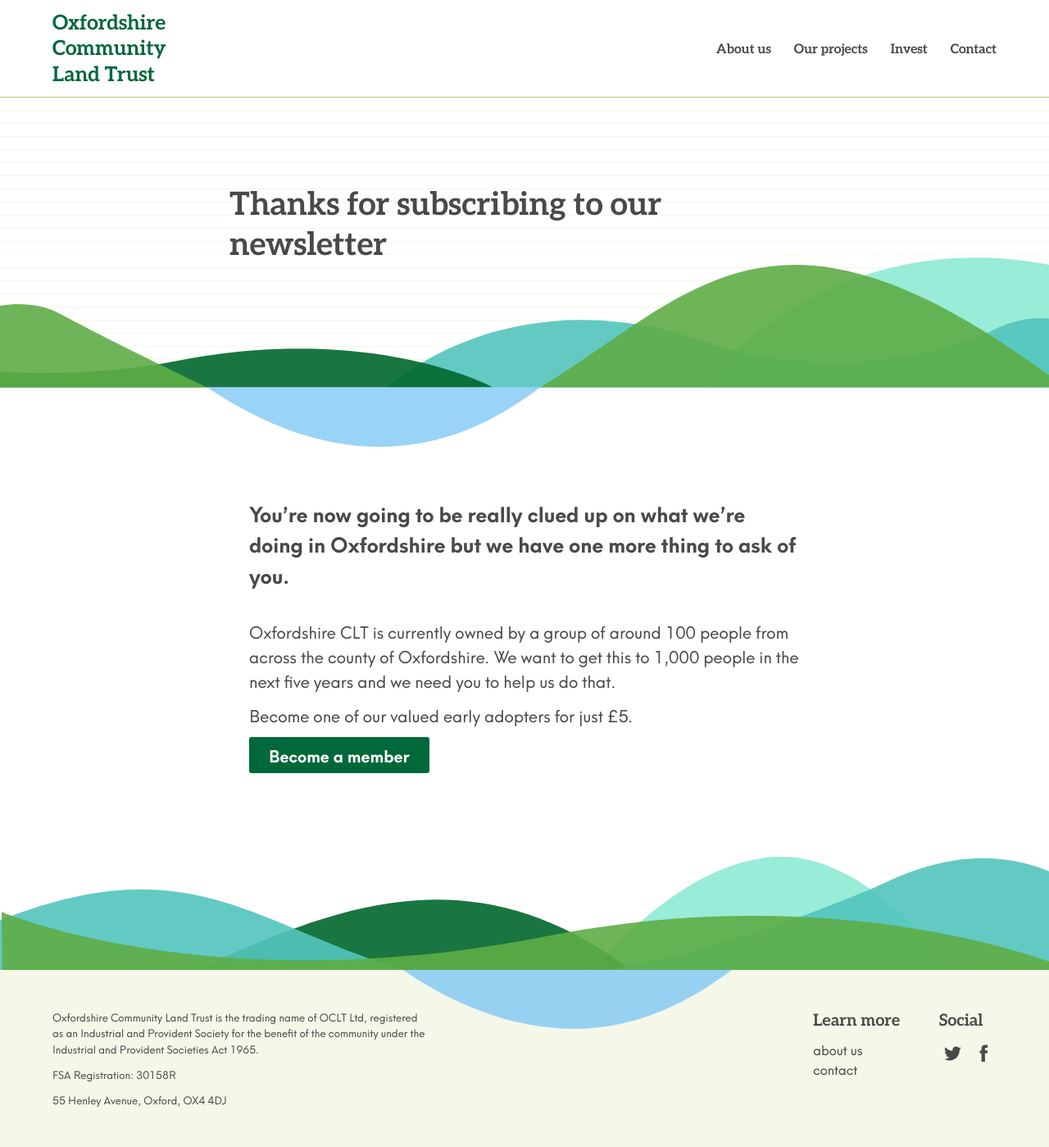
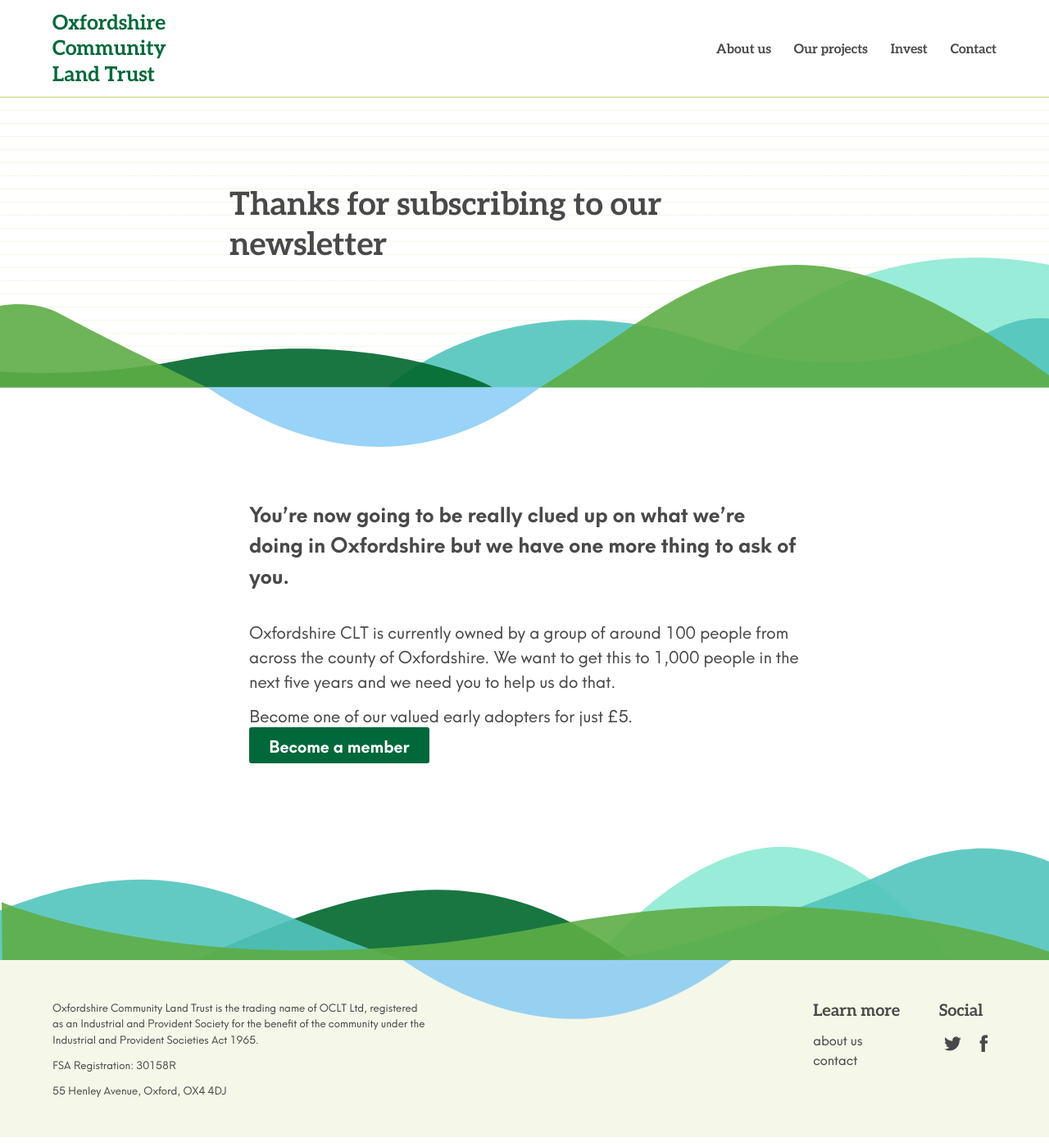
Before and after one commit to johnpuddephatt/oclt, a Jekyll site: the page built from _pages/thanks-for-subscribing-to-our-newsletter.md, in a window 1280 px wide. Shown: the whole page at 82% size. Built offline with Jekyll 4.4.1, drawn with Linux system fonts in a browser that asks for light colours.

Commit message:
Update from Forestry.io Charlie Fisher updated _pages/thanks-for-subscribing-to-our-newsletter.md

```diff
--- a/_pages/thanks-for-subscribing-to-our-newsletter.md
+++ b/_pages/thanks-for-subscribing-to-our-newsletter.md
@@ -9,4 +9,5 @@
 Oxfordshire CLT is currently owned by a group of around 100 people from across the county of Oxfordshire. We want to get this to 1,000 people in the next five years and we need you to help us do that.
 
 Become one of our valued early adopters for just £5.
-<p>{% include button.html link="https://docs.google.com/forms/d/e/1FAIpQLSeLbTkhrvRbOnPlaPgvR28Shd2TvFixVSvpZsJvuWWnVINUQQ/viewform?usp=sf_link" text="Become a member" %}</p>
+<br>
+{% include button.html link="https://docs.google.com/forms/d/e/1FAIpQLSeLbTkhrvRbOnPlaPgvR28Shd2TvFixVSvpZsJvuWWnVINUQQ/viewform?usp=sf_link" text="Become a member" %}
```
